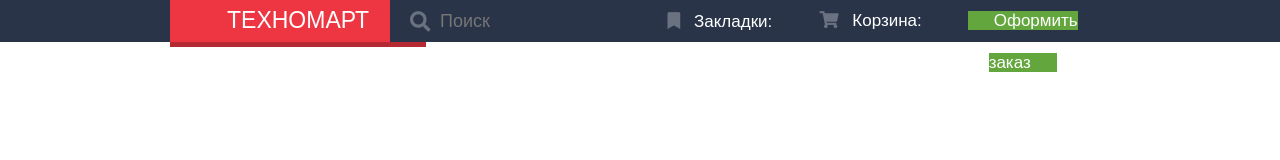
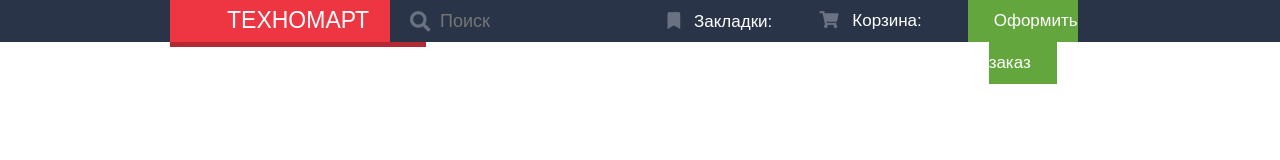
Before and after one commit to 0ro/technormart, a plain HTML site: page index.html in a window 1280 px wide. Drawn offline with Linux system fonts and the light colour scheme; a web font is replaced by a local one.

Commit message:
without height 100% 2

```diff
--- a/css/style.css
+++ b/css/style.css
@@ -152,7 +152,7 @@ a:active {
   font-family: 'Cuprum', sans-serif;
   font-size: 17px;
   color: #fff;
-  padding: 0 26px;
+  padding: 12px 26px;
   text-decoration: none;
   height: 100%;
   /*position: absolute;*/
```
